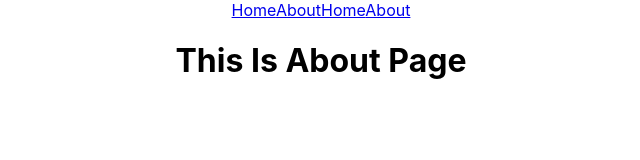
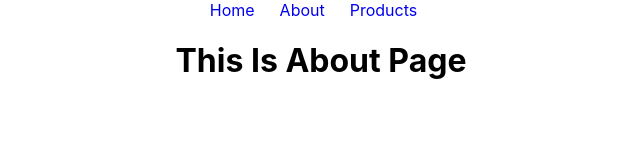
Before and after one commit to asrafmridha/React-Practice, a React (Create React App) app in the folder react-router/: page /about in a window 1280 px wide. Shown: the top 160 px of the page, without its empty margins (319-959 px from the left). Built offline with nearby package versions, Linux system fonts and the light colour scheme.

Commit message:
Nested Route And Outlet For Shared Content

```diff
--- a/react-router/src/components/About/About.js
+++ b/react-router/src/components/About/About.js
@@ -4,7 +4,6 @@ import Header from '../Header/Header';
 const About = () => {
     return (
         <div>
-            <Header></Header>
             <h1>This Is About Page</h1>
         </div>
     );
--- /dev/null
+++ b/react-router/src/components/Header/Header.css
@@ -0,0 +1,5 @@
+.header a{
+    text-decoration: none;
+    margin-right: 15px;
+    padding:  2px 5px;
+}
--- a/react-router/src/components/Header/Header.js
+++ b/react-router/src/components/Header/Header.js
@@ -1,14 +1,16 @@
 import React from 'react';
 import { Link } from 'react-router-dom';
+import './Header.css';
 
 const Header = () => {
     return (
-        <div>
+        <div className='header'>
             <Link to='/home'>Home</Link>
             <Link to='/about'>About</Link>
+            <Link to='/products'>Products</Link>
 
-            <a href="/home">Home</a>
-            <a href="/about">About</a>
+            {/* <a href="/home">Home</a>
+            <a href="/about">About</a> */}
         </div>
     );
 };
--- a/react-router/src/components/Home/Home.js
+++ b/react-router/src/components/Home/Home.js
@@ -1,10 +1,8 @@
 import React from 'react';
-import Header from '../Header/Header';
 
 const Home = () => {
     return (
         <div>
-              <Header></Header>
             <h1>THIS IS Home Component</h1>
         </div>
     );
--- /dev/null
+++ b/react-router/src/components/Products/Products.js
@@ -0,0 +1,11 @@
+import React from 'react';
+
+const Products = () => {
+    return (
+        <div>
+            <h2>This is Product Component</h2>
+        </div>
+    );
+};
+
+export default Products;
--- /dev/null
+++ b/react-router/src/layouts/Main.js
@@ -0,0 +1,14 @@
+import React from 'react';
+import Header from '../components/Header/Header';
+import { Outlet } from 'react-router-dom';
+
+const Main = () => {
+    return (
+        <div>
+            <Header></Header>
+            <Outlet></Outlet>
+        </div>
+    );
+};
+
+export default Main;
```
Also changed, not shown: react-router/src/App.js (+12 -5 lines).
